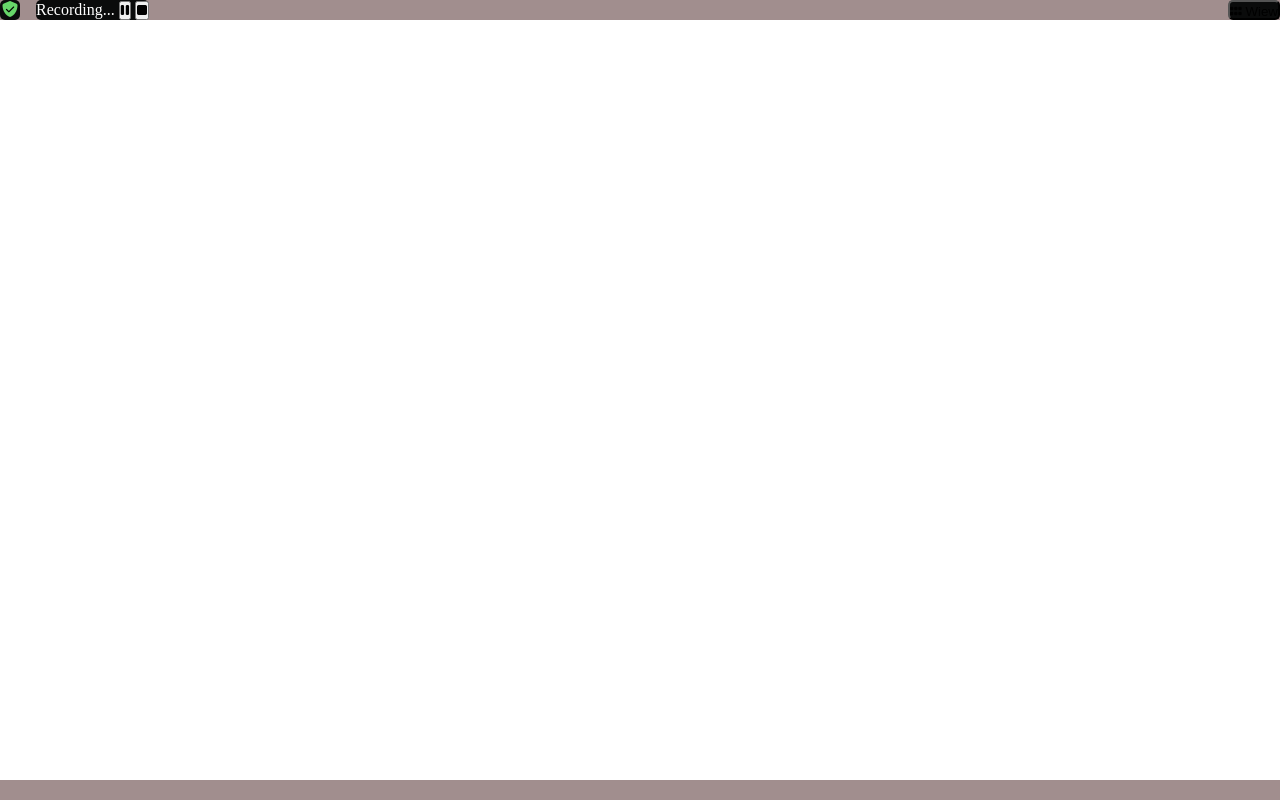
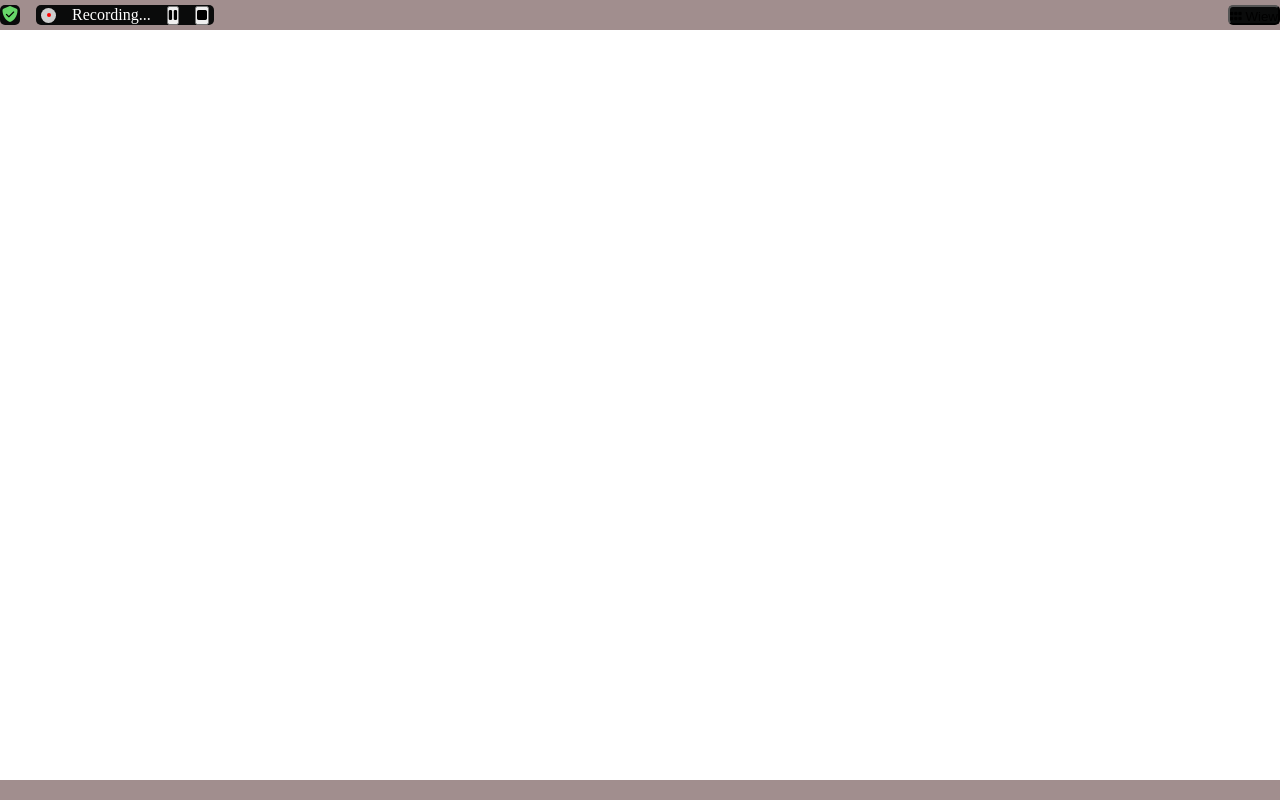
Before and after one commit to Hirisci/html-css-zoom, a plain HTML site: page index.html in a window 1280 px wide. Drawn offline with Linux system fonts and the light colour scheme.

Commit message:
cercio recoding finito

```diff
--- a/css/style.css
+++ b/css/style.css
@@ -36,6 +36,7 @@ li{
  :root{
     /*- COLORI -*/
     --colore-testo: #fff;
+    --colore-testo-secondario: #cecece;
     --colore-testo-titolo: #000;
     /* --colore-bg-primario: #111111; */
     --colore-bg-primario: rgb(161, 142, 142);
@@ -61,6 +62,7 @@ li{
       position: fixed;
       background-color: var(--colore-bg-primario);
       z-index: 10;
+      padding: 5px 0;
   }
 
   header{
@@ -115,3 +117,32 @@ header .menu .icons-scudo .fa-check{
     color: black;
     transform: translate(-50%,-50%);
 }
+
+header .menu .record{
+    display: flex;
+    justify-content: space-between;
+    align-items: center;
+    padding: 0 5px;
+    column-gap: var(--gutter-smal) ;
+}
+
+header .menu .record .circle {
+    position: relative;
+    width: 15px;
+    height: 15px;
+    border-radius: 100%;
+    background-color: var(--colore-testo-secondario);
+}
+
+header .menu .record .circle .cirlce-red{
+    position: absolute;
+    z-index: 2;
+    width: 4px;
+    height: 4px;
+    border-radius: 100%;
+    background-color: red;
+    left: 50%;
+    top: 50%;
+    transform: translate(-50%,-50%);
+
+}
--- a/index.html
+++ b/index.html
@@ -20,7 +20,7 @@
             </div>
             <div class="record">
                 <div class="circle">
-                    <div class="cirlce red"></div>
+                    <div class="cirlce cirlce-red"></div>
                 </div>
                 <span>Recording...</span>
                 <button><i class="fa-solid fa-pause"></i></button>
```
